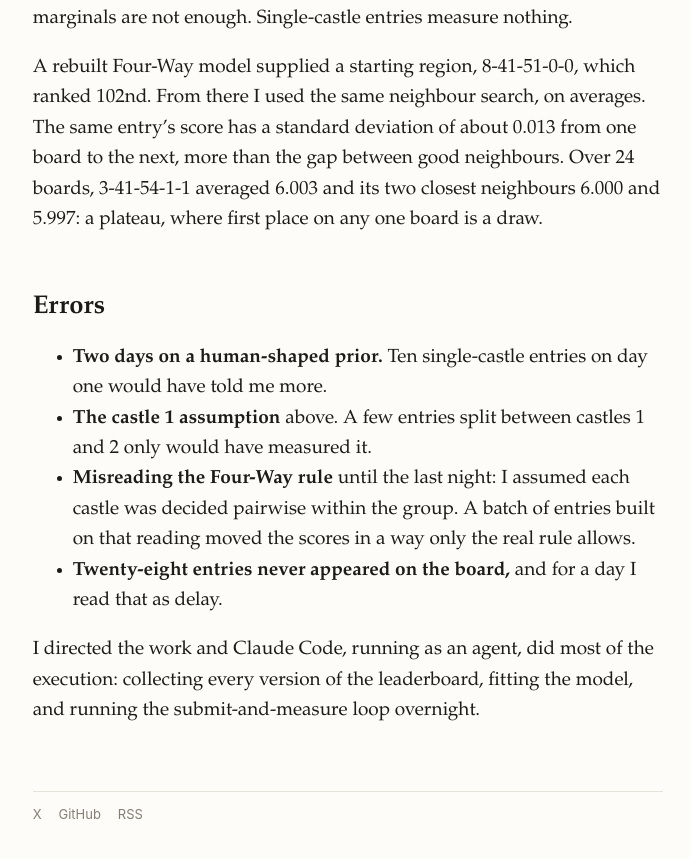
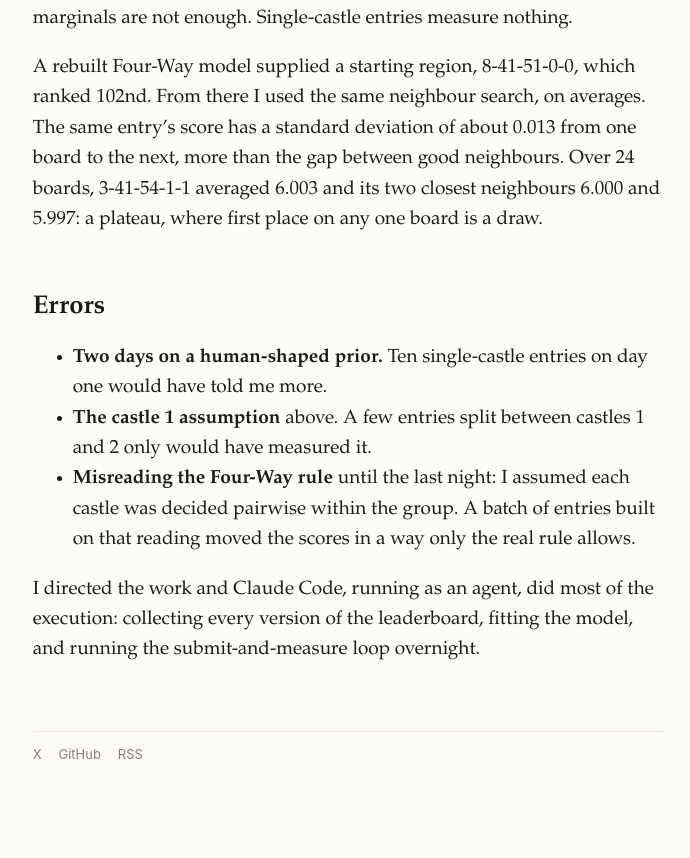
Before and after one commit to kinshu0/kinshu0.github.io, a Jekyll site: the page built from _posts/2026-11-22-castle-challenge.markdown, in a window 1280 px wide and 900 px high, scrolled down 9088 px. Shown: the top 858 px of the window, without its empty margins (292-982 px from the left). Built offline with Jekyll 4.4.1, drawn with Linux system fonts in a browser that asks for light colours.

Commit message:
Castle post: drop the lost-entries bullet
Co-Authored-By: Claude Fable 5.2 <noreply@anthropic.com>

```diff
--- a/_posts/2026-11-22-castle-challenge.markdown
+++ b/_posts/2026-11-22-castle-challenge.markdown
@@ -185,7 +185,6 @@ A rebuilt Four-Way model supplied a starting region, 8-41-51-0-0, which ranked 1
 - **Two days on a human-shaped prior.** Ten single-castle entries on day one would have told me more.
 - **The castle 1 assumption** above. A few entries split between castles 1 and 2 only would have measured it.
 - **Misreading the Four-Way rule** until the last night: I assumed each castle was decided pairwise within the group. A batch of entries built on that reading moved the scores in a way only the real rule allows.
-- **Twenty-eight entries never appeared on the board,** and for a day I read that as delay.
 
 I directed the work and Claude Code, running as an agent, did most of the execution: collecting every version of the leaderboard, fitting the model, and running the submit-and-measure loop overnight.
 
```
